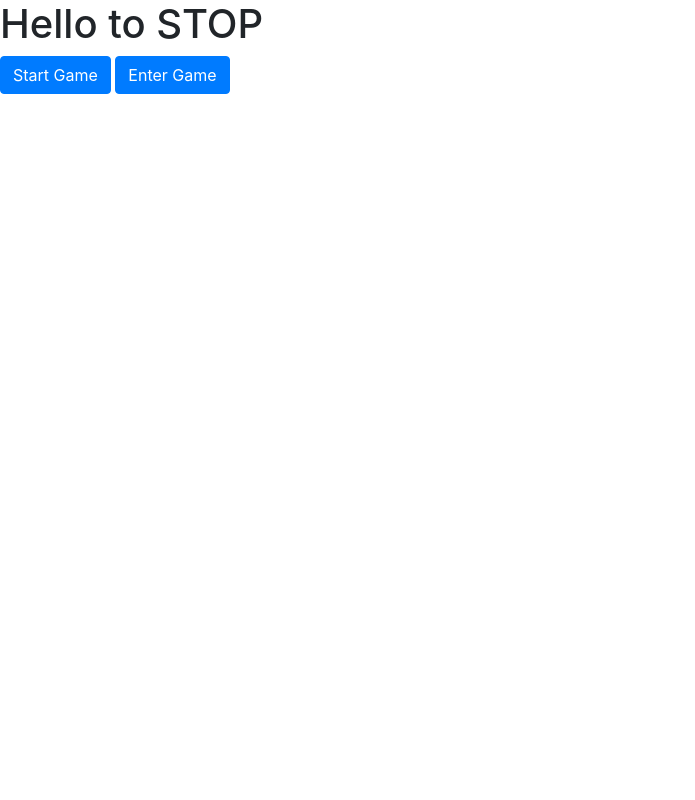
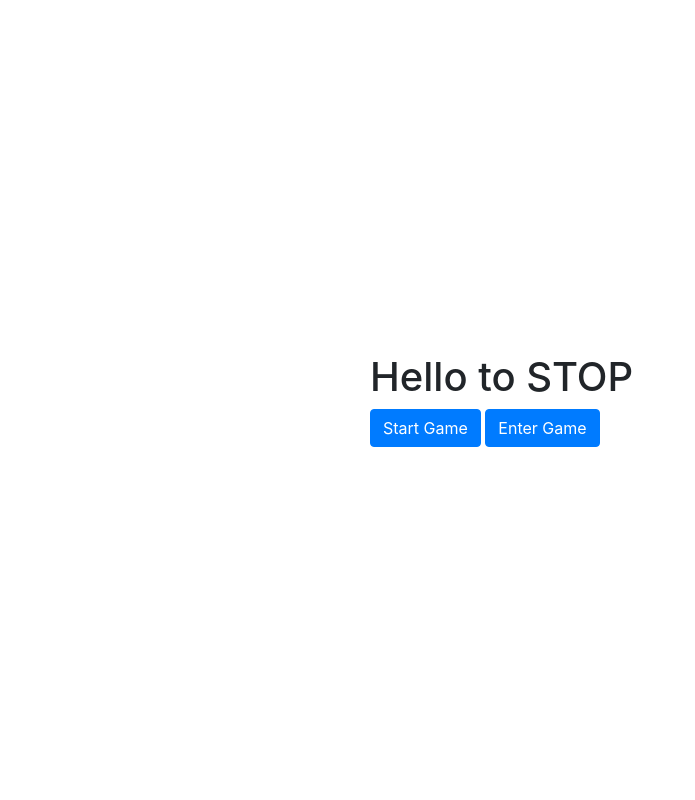
Before and after one commit to IS-D-Game/CLR, a Django app: page / in a window 1280 px wide. Shown: the whole page, without its empty margins (0-695 px from the left). Run offline with Django 3.2, Linux system fonts and the light colour scheme; some libraries are stand-ins or nearby versions.

Commit message:
Bootstrap VENV test DK
align start page with bootstrap
- just as test if it works with bootstrap in my venv -

```diff
--- a/stop/game/templates/game/start_page.html
+++ b/stop/game/templates/game/start_page.html
@@ -8,7 +8,17 @@
 {# Display django.contrib.messages as Bootstrap alerts #}
 {% bootstrap_messages %}
 
-<h1>Hello to STOP</h1>
 
-<a class="btn btn-primary" href="/settings/" role="button">Start Game</a>
-<a class="btn btn-primary" href="/player/" role="button">Enter Game</a>
+
+<div class="container h-100">
+    <div class="row h-100 justify-content-center align-items-center">
+        <div class="col-10 col-md-8 col-lg-6">
+            <!-- Form -->
+            <h1>Hello to STOP</h1>
+
+            <a class="btn btn-primary" href="/settings/" role="button">Start Game</a>
+            <a class="btn btn-primary" href="/player/" role="button">Enter Game</a>
+            <!-- Form end -->
+        </div>
+    </div>
+</div>
```
